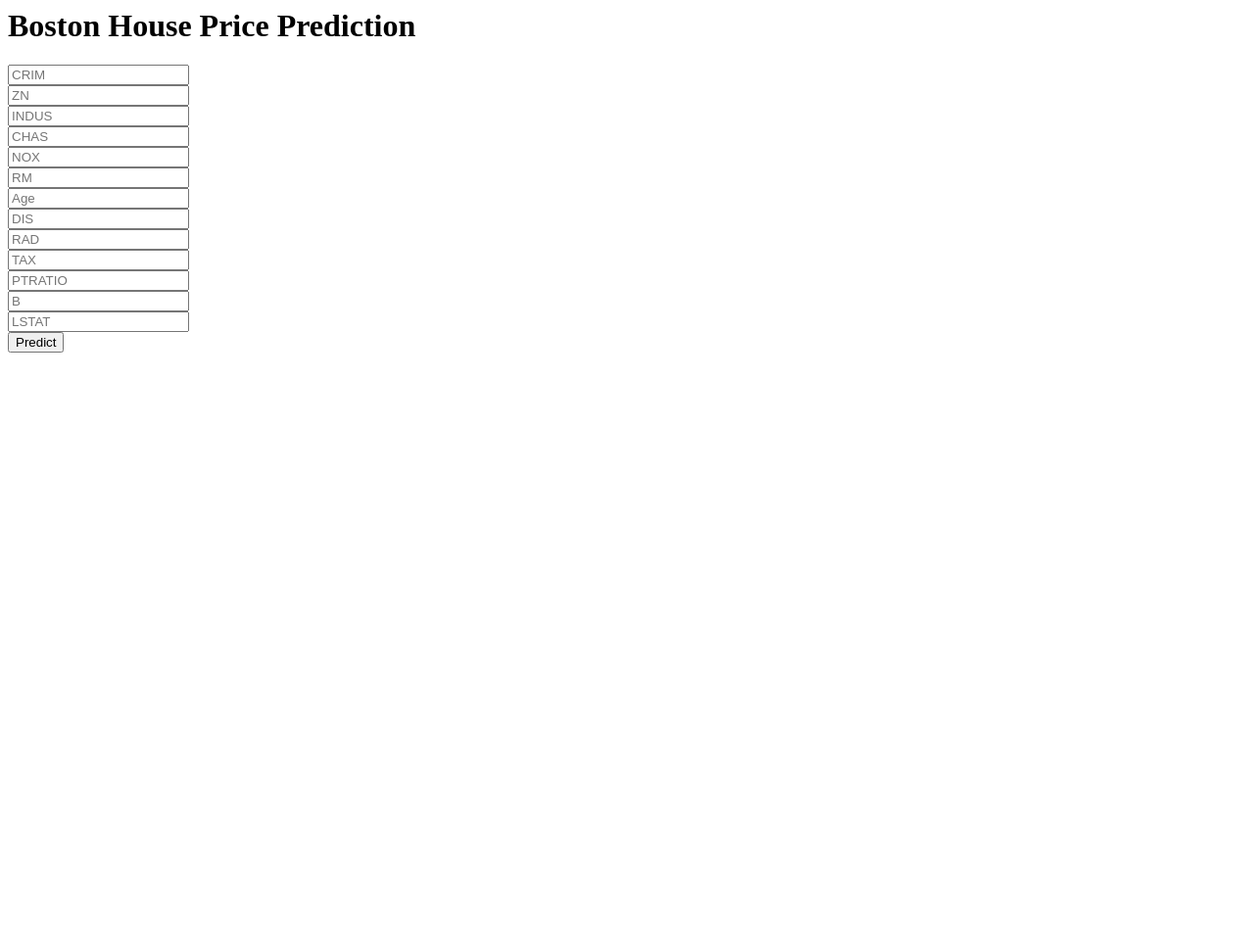
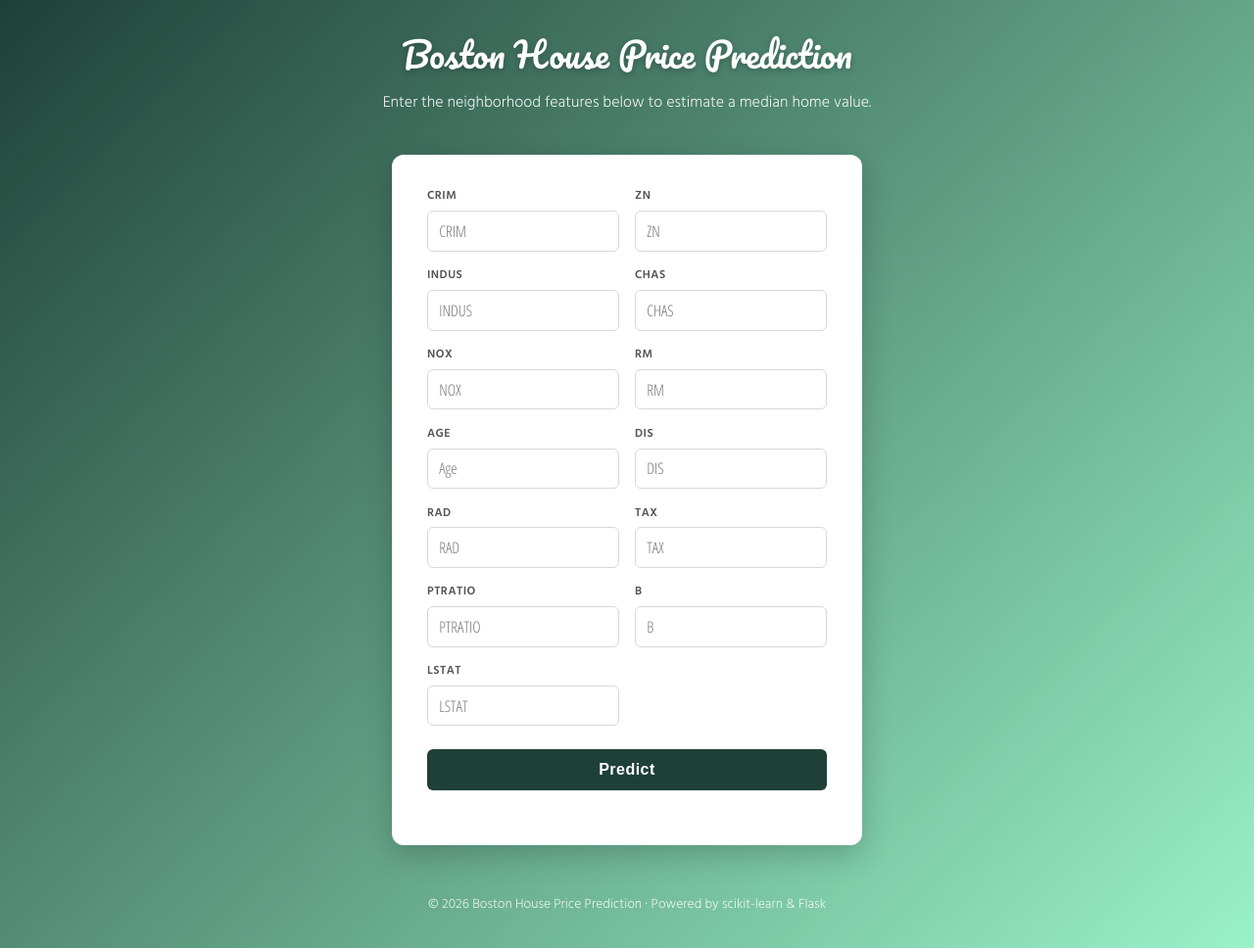
Before and after one commit to OmarSakib99/House-Price-Prediction, a Flask app: page / in a window 1280 px wide. Shown: the whole page at 98% size. Before the commit the page ends 360 px from the top, so only its background shows below. Run offline with Flask 3, Linux system fonts and the light colour scheme; parts of the project's set-up code (start-up, migrations or seed data) failed here and were passed over.

Commit message:
Refactor home page layout and styles for improved user experience

```diff
--- /dev/null
+++ b/static/style.css
@@ -0,0 +1,143 @@
+* {
+  box-sizing: border-box;
+}
+
+body {
+  margin: 0;
+  min-height: 100vh;
+  display: flex;
+  flex-direction: column;
+  font-family: 'Arimo', Arial, sans-serif;
+  background: linear-gradient(135deg, #1f4037, #99f2c8);
+  color: #222;
+}
+
+header {
+  padding: 1.5rem 1rem;
+  text-align: center;
+  color: #fff;
+}
+
+header h1 {
+  margin: 0;
+  font-family: 'Pacifico', cursive;
+  font-weight: 400;
+  font-size: 2.2rem;
+  text-shadow: 0 2px 6px rgba(0, 0, 0, 0.25);
+}
+
+header p {
+  margin: 0.4rem 0 0;
+  font-family: 'Hind', sans-serif;
+  font-weight: 300;
+  opacity: 0.9;
+}
+
+main {
+  flex: 1;
+  display: flex;
+  align-items: flex-start;
+  justify-content: center;
+  padding: 1rem;
+}
+
+.login {
+  width: 100%;
+  max-width: 480px;
+  background: #fff;
+  border-radius: 12px;
+  padding: 2rem 2.25rem 2.5rem;
+  box-shadow: 0 10px 30px rgba(0, 0, 0, 0.2);
+}
+
+.form-grid {
+  display: grid;
+  grid-template-columns: repeat(2, 1fr);
+  gap: 0.9rem 1rem;
+}
+
+.field {
+  display: flex;
+  flex-direction: column;
+  text-align: left;
+}
+
+.field label {
+  font-family: 'Hind', sans-serif;
+  font-size: 0.75rem;
+  font-weight: 600;
+  letter-spacing: 0.04em;
+  text-transform: uppercase;
+  color: #555;
+  margin-bottom: 0.3rem;
+}
+
+.field input {
+  padding: 0.55rem 0.7rem;
+  border: 1px solid #d5d9dd;
+  border-radius: 6px;
+  font-family: 'Open Sans Condensed', sans-serif;
+  font-size: 1rem;
+  transition: border-color 0.15s ease, box-shadow 0.15s ease;
+}
+
+.field input:focus {
+  outline: none;
+  border-color: #1f4037;
+  box-shadow: 0 0 0 3px rgba(31, 64, 55, 0.15);
+}
+
+.btn-predict {
+  width: 100%;
+  margin-top: 1.5rem;
+  padding: 0.75rem;
+  border: none;
+  border-radius: 6px;
+  background: #1f4037;
+  color: #fff;
+  font-size: 1rem;
+  font-weight: 600;
+  letter-spacing: 0.03em;
+  cursor: pointer;
+  transition: background 0.15s ease, transform 0.1s ease;
+}
+
+.btn-predict:hover {
+  background: #163027;
+}
+
+.btn-predict:active {
+  transform: translateY(1px);
+}
+
+.prediction-result {
+  margin-top: 1.5rem;
+  padding: 0.9rem 1rem;
+  border-radius: 8px;
+  background: #eafaf1;
+  border: 1px solid #b7e4c7;
+  color: #1f4037;
+  font-weight: 600;
+  text-align: center;
+}
+
+footer {
+  padding: 1.25rem 1rem;
+  text-align: center;
+  color: #fff;
+  font-family: 'Hind', sans-serif;
+  font-weight: 300;
+  font-size: 0.85rem;
+  opacity: 0.85;
+}
+
+footer a {
+  color: #fff;
+  text-decoration: underline;
+}
+
+@media (max-width: 480px) {
+  .form-grid {
+    grid-template-columns: 1fr;
+  }
+}
--- a/templates/home.html
+++ b/templates/home.html
@@ -1,47 +1,94 @@
-<html >
+<html>
 
 <head>
   <meta charset="UTF-8">
+  <meta name="viewport" content="width=device-width, initial-scale=1.0">
   <title>ML API</title>
   <link href='https://fonts.googleapis.com/css?family=Pacifico' rel='stylesheet' type='text/css'>
-<link href='https://fonts.googleapis.com/css?family=Arimo' rel='stylesheet' type='text/css'>
-<link href='https://fonts.googleapis.com/css?family=Hind:300' rel='stylesheet' type='text/css'>
-<link href='https://fonts.googleapis.com/css?family=Open+Sans+Condensed:300' rel='stylesheet' type='text/css'>
-
-
+  <link href='https://fonts.googleapis.com/css?family=Arimo' rel='stylesheet' type='text/css'>
+  <link href='https://fonts.googleapis.com/css?family=Hind:300,600' rel='stylesheet' type='text/css'>
+  <link href='https://fonts.googleapis.com/css?family=Open+Sans+Condensed:300' rel='stylesheet' type='text/css'>
+  <link rel="stylesheet" href="{{ url_for('static', filename='style.css') }}">
 </head>
 
 <body>
- <div class="login">
-	<h1>Boston House Price Prediction</h1>
 
-     <!-- Main Input For Receiving Query to our ML -->
-    <form action="{{ url_for('predict') }}" method="post">
-      <input type="text" name="CRIM" placeholder="CRIM" required="required" /><br>
-    	<input type="text" name="ZN" placeholder="ZN" required="required" /><br>
-        <input type="text" name="INDUS" placeholder="INDUS" required="required" /><br>
-        <input type="text" name="CHAS" placeholder="CHAS" required="required" /><br>
-        <input type="text" name="NOX" placeholder="NOX" required="required" /><br>
-        <input type="text" name="RM" placeholder="RM" required="required" /><br>
-        <input type="text" name="Age" placeholder="Age" required="required" /><br>
-        <input type="text" name="DIS" placeholder="DIS" required="required" /><br>
-        <input type="text" name="RAD" placeholder="RAD" required="required" /><br>
-        <input type="text" name="TAX" placeholder="TAX" required="required" /><br>
-        <input type="text" name="PTRATIO" placeholder="PTRATIO" required="required" /><br>
-        <input type="text" name="B" placeholder="B" required="required" /><br>
-        <input type="text" name="LSTAT" placeholder="LSTAT" required="required" /><br>
+  <header>
+    <h1>Boston House Price Prediction</h1>
+    <p>Enter the neighborhood features below to estimate a median home value.</p>
+  </header>
 
+  <main>
+    <div class="login">
+      <!-- Main Input For Receiving Query to our ML -->
+      <form action="{{ url_for('predict') }}" method="post">
+        <div class="form-grid">
+          <div class="field">
+            <label for="CRIM">CRIM</label>
+            <input type="text" id="CRIM" name="CRIM" placeholder="CRIM" required="required" />
+          </div>
+          <div class="field">
+            <label for="ZN">ZN</label>
+            <input type="text" id="ZN" name="ZN" placeholder="ZN" required="required" />
+          </div>
+          <div class="field">
+            <label for="INDUS">INDUS</label>
+            <input type="text" id="INDUS" name="INDUS" placeholder="INDUS" required="required" />
+          </div>
+          <div class="field">
+            <label for="CHAS">CHAS</label>
+            <input type="text" id="CHAS" name="CHAS" placeholder="CHAS" required="required" />
+          </div>
+          <div class="field">
+            <label for="NOX">NOX</label>
+            <input type="text" id="NOX" name="NOX" placeholder="NOX" required="required" />
+          </div>
+          <div class="field">
+            <label for="RM">RM</label>
+            <input type="text" id="RM" name="RM" placeholder="RM" required="required" />
+          </div>
+          <div class="field">
+            <label for="Age">Age</label>
+            <input type="text" id="Age" name="Age" placeholder="Age" required="required" />
+          </div>
+          <div class="field">
+            <label for="DIS">DIS</label>
+            <input type="text" id="DIS" name="DIS" placeholder="DIS" required="required" />
+          </div>
+          <div class="field">
+            <label for="RAD">RAD</label>
+            <input type="text" id="RAD" name="RAD" placeholder="RAD" required="required" />
+          </div>
+          <div class="field">
+            <label for="TAX">TAX</label>
+            <input type="text" id="TAX" name="TAX" placeholder="TAX" required="required" />
+          </div>
+          <div class="field">
+            <label for="PTRATIO">PTRATIO</label>
+            <input type="text" id="PTRATIO" name="PTRATIO" placeholder="PTRATIO" required="required" />
+          </div>
+          <div class="field">
+            <label for="B">B</label>
+            <input type="text" id="B" name="B" placeholder="B" required="required" />
+          </div>
+          <div class="field">
+            <label for="LSTAT">LSTAT</label>
+            <input type="text" id="LSTAT" name="LSTAT" placeholder="LSTAT" required="required" />
+          </div>
+        </div>
 
+        <button type="submit" class="btn-predict">Predict</button>
+      </form>
 
-        <button type="submit" class="btn btn-primary btn-block btn-large">Predict</button>
-    </form>
+      {% if prediction_text %}
+      <div class="prediction-result">{{ prediction_text }}</div>
+      {% endif %}
+    </div>
+  </main>
 
-   <br>
-   <br>
-
-
- </div>
- {{prediction_text}}
+  <footer>
+    <p>&copy; 2026 Boston House Price Prediction &middot; Powered by scikit-learn &amp; Flask</p>
+  </footer>
 
 </body>
 </html>
```
